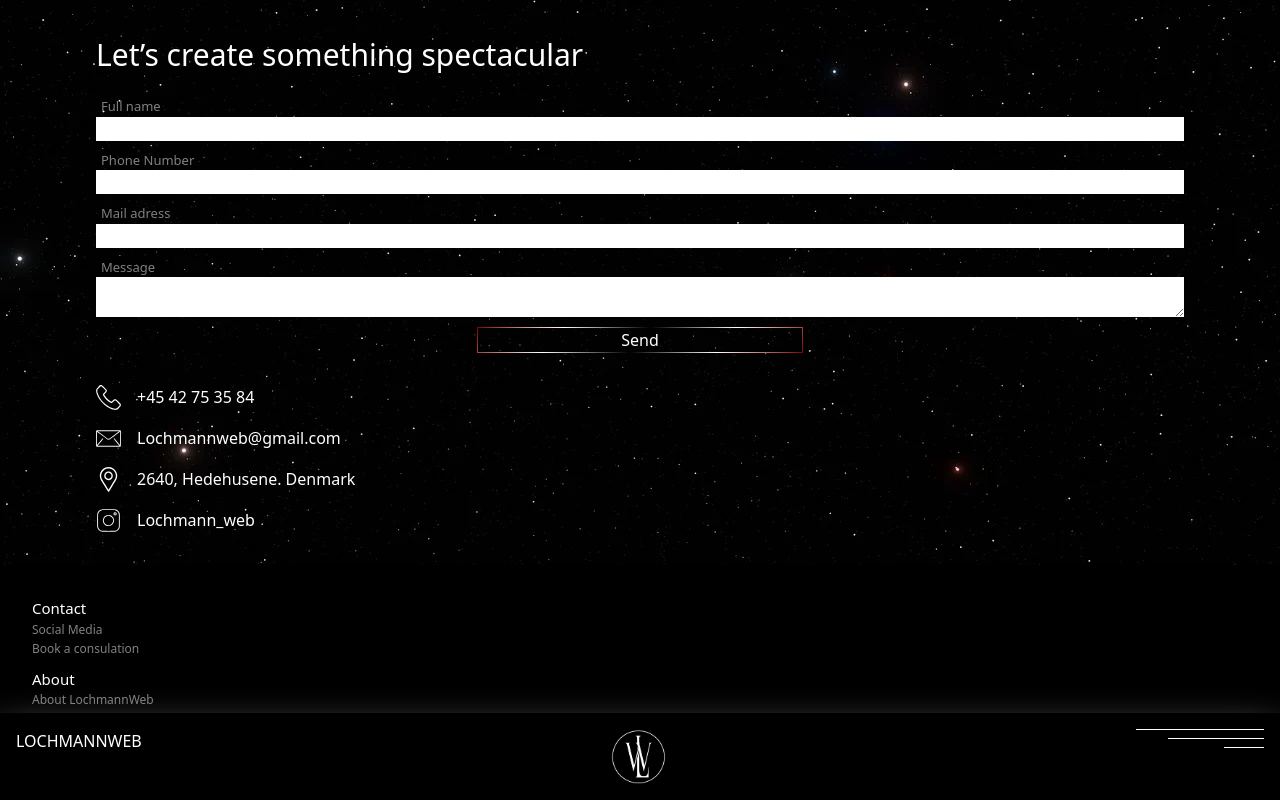
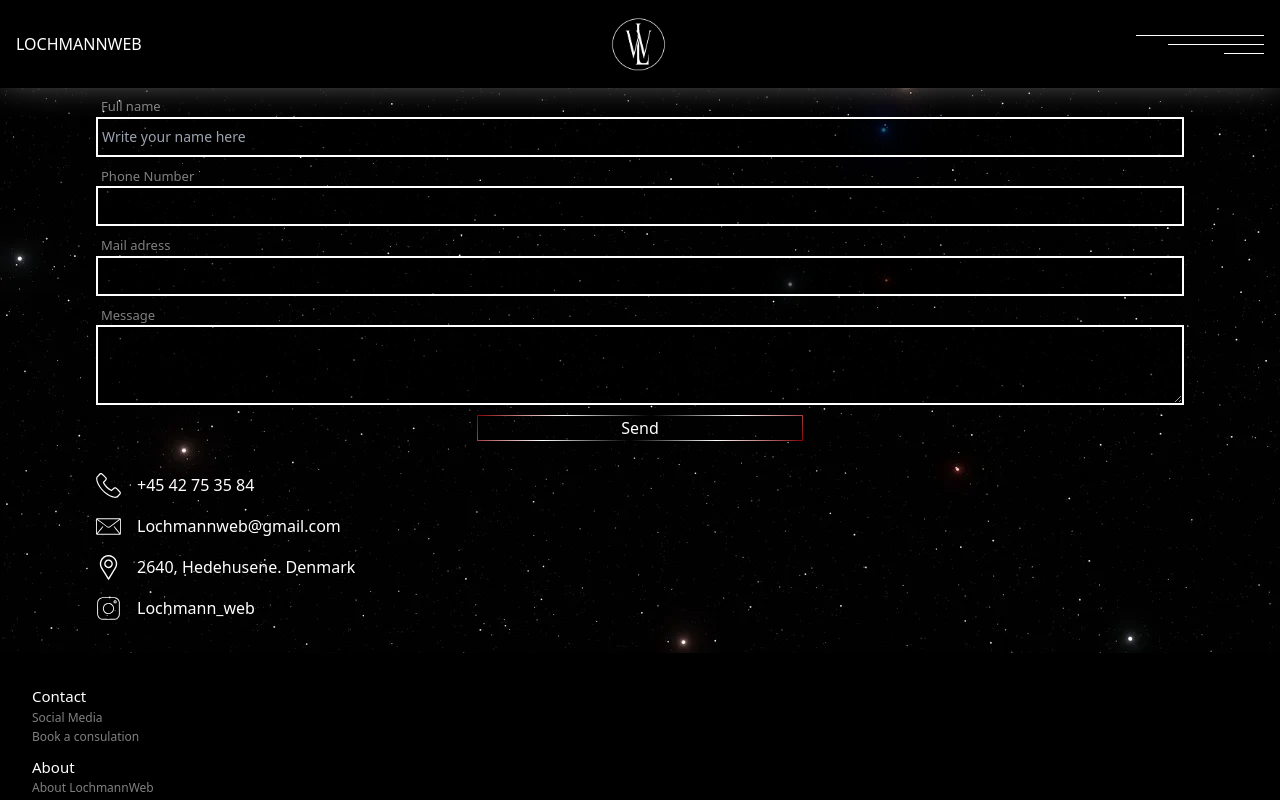
Before and after one commit to Lochmannweb/lochmannweb, a Next.js app: page /Contact in a window 1280 px wide. Shown: the top 800 px of the page. Built offline with nearby package versions, Linux system fonts and the light colour scheme.

Commit message:
menu desktop styling

```diff
--- a/src/app/Contact/page.jsx
+++ b/src/app/Contact/page.jsx
@@ -7,8 +7,6 @@ import { ContactPageHeader } from '../data/ContactFormular';
 
 const Container = styled.div({
     display: 'grid',
-    justifyContent: '',
-    gap: '',
     padding: '2rem',
   });
 
@@ -22,8 +20,10 @@ function ContactForm() {
   return (
     <>
       <Container>
+        <div>
           <Header>{ContactPageHeader.title}</Header>
           <ContactFormular />
+        </div>
       </Container>
     </>
   );
--- a/src/app/MyWork.jsx
+++ /dev/null
@@ -1,9 +0,0 @@
-import React from 'react'
-
-const MyWork = () => {
-  return (
-    <div>My Work</div>
-  )
-}
-
-export default MyWork
--- a/src/app/components/About.jsx
+++ b/src/app/components/About.jsx
@@ -21,6 +21,11 @@ const AboutContainer = styled.div({
 
 const Title = styled.div({
     fontSize: '30px',
+    background: 'linear-gradient(90deg, #330707, #ff0000)',
+    webkitBackGroundClip: 'text',
+    webkitTextFillColor: 'transparent',
+    backgroundClip: 'text',
+    textFillColor: 'transparent',
 });
 
 const Header = styled.div({
--- a/src/app/components/Contact.jsx
+++ b/src/app/components/Contact.jsx
@@ -7,7 +7,7 @@ import { useForm, ValidationError } from '@formspree/react';
 
 
 const Container = styled.div({
-    padding: '30px',
+    padding: '20px',
     display: 'grid',
     gap: '10px',
     background: "url('/star-bg.png') no-repeat center center",
@@ -20,6 +20,12 @@ const Header = styled.div({
 
 const Form = styled.div({
   marginBottom: '1rem',
+});
+
+const Button = styled.div({
+  right: '1.2rem',
+  display: 'flex',
+  position: 'absolute',
 });
 
 const SplineContainer = styled.div({
@@ -45,6 +51,14 @@ const Label = styled.div({
   marginLeft: '5px',
 });
 
+const Span = styled.div`
+  background: linear-gradient(#000, #ff0000);
+  -webkit-background-clip: text;
+  -webkit-text-fill-color: transparent;
+  background-clip: text;
+  text-fill-color: transparent;
+`;
+
 function App() {
   const [state, handleSubmit] = useForm("mldrldzl");
   if (state.succeeded) {
@@ -55,9 +69,7 @@ function App() {
     <>
     <SplineObject />
     <Container>
-        <Header>
-            <h1 className='text-3xl'>{ContactFormularData.title} <span>{ContactFormularData.span}</span> {ContactFormularData.title2} </h1>
-        </Header>
+        <Header className='text-3xl'>{ContactFormularData.title} <span>{ContactFormularData.span}</span> {ContactFormularData.title2} </Header>
         <form onSubmit={handleSubmit}>
           <Form>
             <Label htmlFor="text">Full name</Label>
@@ -89,9 +101,11 @@ function App() {
             <ValidationError prefix="Message" field="message" errors={state.errors} />
           </Form>
 
-          <button className='border-zinc-700 border-2 m-auto p-2' type="submit" disabled={state.submitting}>
-            Submit
-          </button>
+          <Button>
+            <button className='border-zinc-500 border-2 px-5' type="submit" disabled={state.submitting}>
+              Submit
+            </button>
+          </Button>
         </form>
     </Container>
     </>
@@ -99,26 +113,3 @@ function App() {
 }
 
 export default App;
-
-{/* <FormControl action="https://formspree.io/f/{form_id}" method="post" defaultValue="" onSubmit={handleSubmit} required>
-<Form >
-  <Label htmlFor="email">Full name</Label>
-  <StyledInput name="Email" id="email" type="email" placeholder='Write your name here' />
-  <ValidationError prefix="Email" field="email" errors={state.errors} />
-</Form>
-<Form>
-  <Label>Phone number</Label>
-  <StyledInput id="email" type="email" name="email" placeholder='Write your name here' />
-</Form>
-<Form>
-  <Label>Mail adress</Label>
-  <StyledInput placeholder='Write your name here' />
-</Form>
-<Form>
-  <Label>Message</Label>
-  <StyledInput placeholder='Write your name here' />
-</Form>
-<Button type="submit" disabled={state.submitting}>
-  Submit
-</Button>
-</FormControl> */}
--- a/src/app/components/Contact/ContactFormular.jsx
+++ b/src/app/components/Contact/ContactFormular.jsx
@@ -76,7 +76,8 @@ function ContactFormular() {
               id="fullname"
               type="text"
               name="text"
-
+              placeholder='Write your name here'
+              className='bg-input w-full text-sm p-1 h-10 border-zinc-700 border-2'
             />
             <ValidationError
               prefix="text"
@@ -93,7 +94,8 @@ function ContactFormular() {
               id="phonenr"
               type="tel"
               name="tel"
-
+              laceholder='Write your phone number here'
+              className='bg-input w-full text-sm p-1 h-10 border-zinc-700 border-2'
             />
             <ValidationError
               prefix="tel"
@@ -110,7 +112,8 @@ function ContactFormular() {
               id="email"
               type="email"
               name="email"
-
+              laceholder='Write your email here'
+              className='bg-input w-full text-sm p-1 h-10 border-zinc-700 border-2'
             />
             <ValidationError
               prefix="Email"
@@ -126,7 +129,8 @@ function ContactFormular() {
             <textarea
               id="message"
               name="message"
-              className="h-10"
+              className="h-20 bg-input w-full text-sm p-1 border-zinc-700 border-2"
+              laceholder='Write a message here'
             />
             <ValidationError
               prefix="Message"
--- a/src/app/components/Menu.jsx
+++ b/src/app/components/Menu.jsx
@@ -6,39 +6,74 @@ import styled from '@emotion/styled';
 import { useTheme } from '@mui/material/styles';
 import { useMediaQuery } from '@mui/material';
 
+const breakpoints = {
+  md: '768px', // tablet
+  lg: '1024px', // desktop
+};
+
 const Container = styled.div({
   display: 'flex',
   justifyContent: 'space-between',
   padding: '1rem',
   backgroundColor: 'black',
   position: 'fixed',
-    bottom: '0',
+  bottom: '0', // Default position for mobile
   width: '100%',
   boxShadow: '0px 29px 46px #ffffff',
   zIndex: '50',
+  [`@media (min-width: ${breakpoints.md})`]: {
+    top: '0',
+    bottom: '', // Disable bottom position
+    boxShadow: '0px -22px 46px',
+    height: '5.5rem',
+    alignItems: 'center',
+  },
 });
 
-const OpenMenu = styled.div`
-  transform: ${props => (props.menuOpen ? 'translateX(0)' : 'translateX(100%)')};
-  transition: transform 0.3s ease;
-  position: fixed;
-  left: 0;
-  bottom: 0px;
-  padding: 1rem;
-  background-color: black;
-  width: 100%;
-  padding-bottom: 15px;
-  box-shadow: 0px 29px 46px;
-  z-index: 50;
-`;
+const OpenMenu = styled.div({
+  transform: props => (props.menuOpen ? 'translateX(0)' : 'translateX(100%)'),
+  transition: 'transform 0.3s ease',
+  position: 'fixed',
+  left: 0,
+  bottom: 0,
+  padding: '1rem',
+  backgroundColor: 'black',
+  width: '100%',
+  paddingBottom: '15px',
+  boxShadow: '0px 29px 46px',
+  zIndex: 50,
+  [`@media (min-width: ${breakpoints.md})`]: {
+    top: '0',
+    gap: '1rem',
+    bottom: '',
+    right: '0',
+    boxShadow: 'none',
+    width: '40%',
+    height: '5.5rem',
+    left: 'inherit',
+    display: 'flex',
+    justifyContent: 'end',
+    alignItems: 'center',
+  },
+});
+
 
 const Links = styled.div({
   display: 'grid',
   paddingBottom: '20px',
   gap: '10px',
+  [`@media (min-width: ${breakpoints.md})`]: {
+    display: 'flex',
+    paddingTop: '1rem',
+  },
 });
 
 const OpenMenuLogoAndIcon = styled.div({
+  display: 'flex',
+  justifyContent: 'space-between',
+});
+
+const LinksContainer = styled.div({
   display: 'flex',
   justifyContent: 'space-between',
 });
@@ -84,24 +119,23 @@ function App() {
       </nav>
 
       {/* Open Menu */}
-      {menuOpen && ( // Render OpenMenu only when menuOpen is true
+      {menuOpen && (
         <OpenMenu menuOpen={menuOpen}>
-          <div>
-            <div>
+            <LinksContainer>
                 <ul>
                   <Links>
                     <a className='text-sm' href="/" prefetch={false}>Home</a>
-                    <a className='text-sm' href="/About" prefetch={false}>My jurney</a>
+                    <a className='text-sm' href="/About" prefetch={false}>My journey</a>
                     <a className='text-sm' href="/MyWork" prefetch={false}>Work / Experience</a>
                     <a className='text-sm' href="/Contact" prefetch={false}>Contact</a>
                     <a className='text-sm' href="/" prefetch={false}>Social Media</a>
                   </Links>
                 </ul>
-            </div>
+            </LinksContainer>
 
             <OpenMenuLogoAndIcon>
                 <div>
-                  <a href="/" prefetch={false}>LOCHMANNWEB</a>
+                  <a className='md:hidden' href="/" prefetch={false}>LOCHMANNWEB</a>
                 </div>
 
                 <div>
@@ -117,7 +151,6 @@ function App() {
                   </svg>
                 </div>
             </OpenMenuLogoAndIcon>
-          </div>
         </OpenMenu>
       )}
     </>
--- a/src/app/components/MyWork.jsx
+++ b/src/app/components/MyWork.jsx
@@ -7,7 +7,7 @@ import { MyWorkDesignData } from '../data/MyWorkData';
 import Image from 'next/image';
 
 const Container = styled.div({
-    padding: '30px',
+    padding: '20px',
     display: 'grid',
     gap: '10px',
 });
--- a/src/app/components/MyWorkComponent/Header.jsx
+++ b/src/app/components/MyWorkComponent/Header.jsx
@@ -7,10 +7,7 @@ import styled from "styled-components"
 const Container = styled.div({
     display: 'grid',
     textAlign: 'start',
-    // marginTop: '5rem',
-    // paddingLeft: '18px',
-    // paddingRight: '18px',
-    // paddingTop: '18px',
+
     gap: '10px',
 });
 
@@ -21,6 +18,11 @@ const Title = styled.div({
 const Header = styled.div({
     fontSize: '35px',
     marginTop: '-15px',
+    background: 'linear-gradient(90deg, #330707, #ff0000)',
+    webkitBackGroundClip: 'text',
+    webkitTextFillColor: 'transparent',
+    backgroundClip: 'text',
+    textFillColor: 'transparent',
 });
 
 const Content = styled.div({
--- a/src/app/components/MyWorkComponent/MyWork.jsx
+++ b/src/app/components/MyWorkComponent/MyWork.jsx
@@ -21,6 +21,7 @@ const Images = styled.div({
 });
 
 const Header = styled.div({
+  marginBottom: '20px',
 });
 
 function App() {
@@ -28,9 +29,7 @@ function App() {
   return (
     <>
       <Container>
-          <div>
-              <Header className='text-3xl'>{MyWorkDesignData.title2}</Header>
-          </div>
+          <Header className='text-3xl'>{MyWorkDesignData.title2}</Header>
           <ImageContainer>
             <Images><Image className='rounded-lg' src="/foofest.png" width={200} height={200} alt="" /></Images>
             <Images><Image className='rounded-lg' src="/cgc.png" width={200} height={200} alt="" /></Images>
--- a/src/app/components/Tech.jsx
+++ b/src/app/components/Tech.jsx
@@ -8,7 +8,7 @@ import Spline from '@splinetool/react-spline';
 
 
 const Container = styled.div({
-    padding: '30px',
+    padding: '20px',
     display: 'grid',
     gap: '10px',
 });
```
Lines whose indentation alone changed are shown as unchanged.
